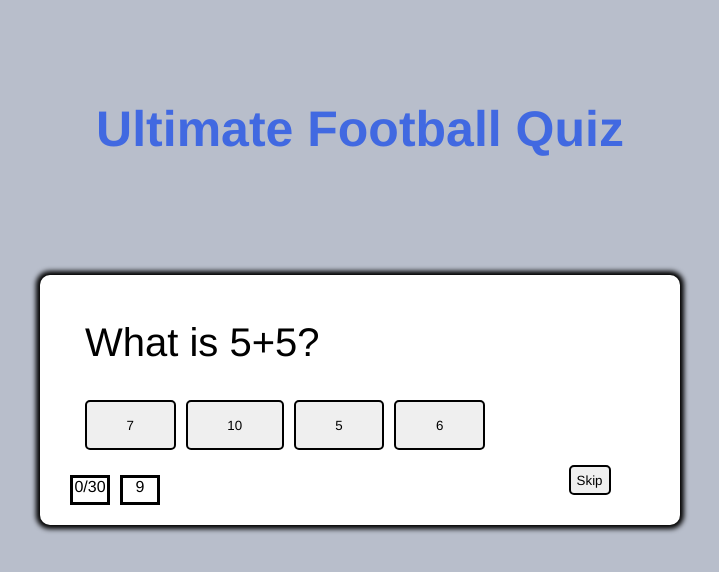
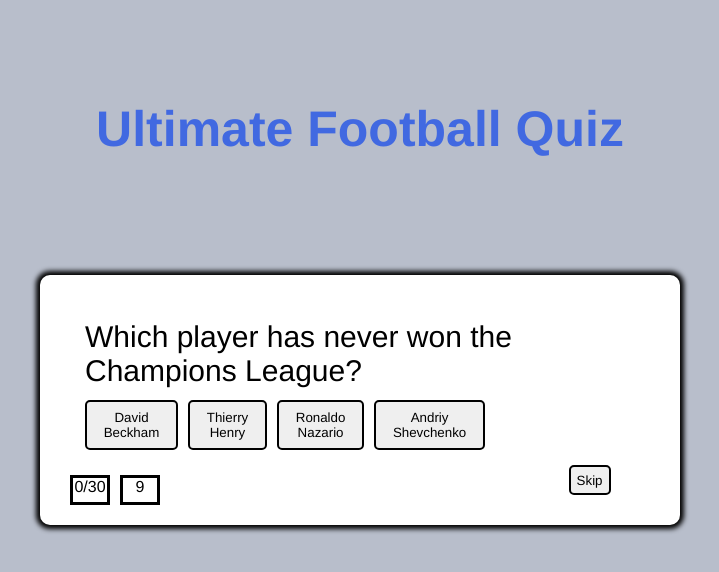
Before and after one commit to Khairuzzaman14/Quiz, a plain HTML site: page index.html in a window 1280 px wide. Both pictures are taken after a click on the button "Start". Shown: the whole page, without its empty margins (280-999 px from the left). Drawn offline with Linux system fonts and the light colour scheme.

Commit message:
Quiz updated with qns but time isnt working

```diff
--- a/index.html
+++ b/index.html
@@ -24,6 +24,7 @@
       <button class="button" id="Next">Next</button>
       <div id="score">Score</div>
       <div id="timer">Timer</div>
+      <div id="result">Result</div>
     </div>
     <script src="script.js"></script>
   </body>
--- a/script.js
+++ b/script.js
@@ -14,6 +14,7 @@ function startQuiz() {
   let score = 0;
   updateScore();
 
+  let time = 10;
   let myInterval = setInterval(updateCountdown, 1000);
   function updateCountdown() {
     timerBox.innerHTML = time;
@@ -46,7 +47,13 @@ function nextQn() {
   console.log("Next question");
   currentQuestion++;
   if (currentQuestion == questions.length) {
+    resultBox.style.visibility = "visible";
     nextButton.style.visibility = "hidden";
+    scoreBox.style.visibility = "hidden";
+    timerBox.style.visibility = "hidden";
+    questionBox.style.visibility = "hidden";
+    document.querySelector("#answers").style.visibility = "hidden";
+    resultBox.innerHTML = `Your score is ${score} points`;
     return;
   }
   questionBox.innerHTML = randomQns[currentQuestion].question;
@@ -195,12 +202,6 @@ ab4.addEventListener("click", function (e) {
   // button.innerHTML == correct
 });
 
-// answers.forEach((element) => {
-//   if (element.innerHTML == randomQns[currentQuestion].correct) {
-
-//   }
-// });
-
 // Score
 let score = 0;
 let scoreBox = document.getElementById("score");
@@ -217,46 +218,231 @@ let questionBox = document.getElementById("question");
 
 const questions = [
   {
-    question: "What is 1+1?",
-    answers: ["2", "3", "4", "5"],
+    question: "Which country won the first ever World Cup in 1930?",
+    answers: ["Uruguay", "Brazil", "England", "France"],
+    correct: "Uruguay",
+  },
+  {
+    question:
+      "With 260 goals, who is the Premier League's all-time top scorer?",
+    answers: [
+      "Alan Shearer",
+      "Wayne Rooney",
+      "Crisitano Ronaldo",
+      "Thierry Henry",
+    ],
+    correct: "Alan Shearer",
+  },
+  {
+    question:
+      "With nine goals, who scored the most goals in a single European Championship tournament?",
+    answers: [
+      "Michel Platini, Euro 84",
+      "Cristiano Ronaldo, Euro 16",
+      "Gerd Muller, Euro 72",
+      "Kylian Mbappe, Euro 20",
+    ],
+    correct: "Michel Platini, Euro 84",
+  },
+  {
+    question:
+      "Which team has been runners-up the most times in the Champions League?",
+    answers: ["AC Milan", "Real Madrid", "Juventus", "Bayern Munich"],
+    correct: "Juventus",
+  },
+  {
+    question: "Which English player has never won the Ballon d'Or",
+    answers: [
+      "Kevin Keegan",
+      "David Beckham",
+      "Michael Owen",
+      "Bobby Charlton",
+    ],
+    correct: "David Beckham",
+  },
+  {
+    question:
+      "Who is the only player to win the Champions League with three different clubs?",
+    answers: [
+      "Clarence Seedorf",
+      "Cristiano Ronaldo",
+      "Thiago Alcantara",
+      "David Beckham",
+    ],
+    correct: "Clarence Seedorf",
+  },
+  {
+    question: "The record number of World Cup goals is 16, scored by who?",
+    answers: ["Ronaldo Nazario", "Pele", "Lionel Messi", "Miroslav Klose"],
+    correct: "Miroslav Klose",
+  },
+  {
+    question: "Who is the world's first £1 million footballer?",
+    answers: [
+      "Giuseppe Savoldi",
+      "Johan Cruyff",
+      "Trevor Francis",
+      "Paolo Rossi",
+    ],
+    correct: "Giuseppe Savoldi",
+  },
+  {
+    question: "Who is the most capped Germany international of all time?",
+    answers: [
+      "Miroslav Klose",
+      "Lothar Matthaus",
+      "Philipp Lahm",
+      "Manuel Neuer",
+    ],
+    correct: "Lothar Matthaus",
+  },
+  {
+    question: "Which player has never won the Champions League?",
+    answers: [
+      "David Beckham",
+      "Thierry Henry",
+      "Ronaldo Nazario",
+      "Andriy Shevchenko",
+    ],
+    correct: "Ronaldo Nazario",
+  },
+  {
+    question: "Romario played for which Dutch club before moving to Barcelona?",
+    answers: ["Ajax", "PSV Eindhoven", "Feyenoord", "FC Groningen"],
+    correct: "PSV Eindhoven",
+  },
+  {
+    question: "Jaap Stam managed which English club?",
+    answers: ["Reading FC", "West Ham United", "Norwich City", "Aston Villa"],
+    correct: "Reading FC",
+  },
+  {
+    question:
+      "Which nation won UEFA Euro 1992 despite not initially qualifying?",
+    answers: ["Croatia", "Italy", "Denmark", "England"],
+    correct: "Denmark",
+  },
+  {
+    question:
+      "Which player holds the record for the most Premier League appearances?",
+    answers: ["Ryan Giggs", "Frank Lampard", "James Milner", "Gareth Barry"],
+    correct: "Gareth Barry",
+  },
+  {
+    question: "Who is the Bundesliga's all-time top goalscorer?",
+    answers: [
+      "Mario Gomez",
+      "Robert Lewandowski",
+      "Gerd Muller",
+      "Miroslav Klose",
+    ],
+    correct: "Gerd Muller",
+  },
+  {
+    question: "Tranbzonspor are a football club based in which country?",
+    answers: ["Italy", "Turkey", "England", "France"],
+    correct: "Turkey",
+  },
+  {
+    question: "What is Juventus' nickname?",
+    answers: ["Bianconeri", "Rossoneri", "Nerazzurri", "Giallorossi"],
+    correct: "Bianconeri",
+  },
+  {
+    question: "Which nation has won the African Cup of Nations the most?",
+    answers: ["Ivory Coast", "Cameroon", "Ghana", "Egypt"],
+    correct: "Egypt",
+  },
+  {
+    question: "Who is the most capped England player with 125 appearances?",
+    answers: [
+      "Wayne Rooney",
+      "Peter Shilton",
+      "David Beckham",
+      "Bobby Charlton",
+    ],
+    correct: "Peter Shilton",
+  },
+  {
+    question: "In what year was Maradona's 'Hand of God' incident?",
+    answers: ["1990", "1982", "1978", "1986"],
+    correct: "1986",
+  },
+  {
+    question: "Which country was runners-up at the 1974 World Cup?",
+    answers: ["Brazil", "Argentina", "Germany", "Netherlands"],
+    correct: "Netherlands",
+  },
+  {
+    question: "How many times have North Korea qualified for the World Cup?",
+    answers: ["0", "1", "2", "3"],
     correct: "2",
   },
   {
-    question: "What is 3+3?",
-    answers: ["2", "3", "5", "6"],
-    correct: "6",
+    question: "Who is Italy's all time top goalscorer?",
+    answers: ["Gigi Riva", "Roberto Baggio", "Filippo Inzaghi", "Paolo Rossi"],
+    correct: "Gigi Riva",
   },
   {
-    question: "What is 5+5?",
-    answers: ["7", "10", "5", "6"],
-    correct: "10",
+    question:
+      "Which country has been runners-up the most times in Copa America?",
+    answers: ["Brazil", "Chile", "Uruguay", "Argentina"],
+    correct: "Argentina",
   },
   {
-    question: "What is 5+5?",
-    answers: ["7", "10", "5", "6"],
-    correct: "10",
+    question: "Which player did not win 3 or more ballon d'Or?",
+    answers: [
+      "Marco van Basten",
+      "Michel Platini",
+      "Ronaldo Nazario",
+      "Johan Cruyff",
+    ],
+    correct: "Ronaldo Nazario",
   },
   {
-    question: "What is 5+5?",
-    answers: ["7", "10", "5", "6"],
-    correct: "10",
+    question: "How many goals did Cristiano Ronaldo scored for Real Madrid?",
+    answers: ["500", "450", "400", "350"],
+    correct: "450",
   },
   {
-    question: "What is 5+5?",
-    answers: ["7", "10", "5", "6"],
-    correct: "10",
+    question: "Who is the only african player to win the ballon d'Or?",
+    answers: ["Mohamed Salah", "Didier Drogba", "Samuel Eto'o", "George Weah"],
+    correct: "George Weah",
   },
   {
-    question: "What is 5+5?",
-    answers: ["7", "10", "5", "6"],
-    correct: "10",
+    question: "How many Premier League titles did Arsene Wenger win?",
+    answers: ["5", "4", "3", "2"],
+    correct: "2",
+  },
+  {
+    question:
+      "Who has kept the most consecutive clean sheets in Champions League?",
+    answers: [
+      "Jens Lehmann",
+      "Iker Casillas",
+      "Gianluigi Buffon",
+      "Thibaut Courtois",
+    ],
+    correct: "Jens Lehmann",
+  },
+  {
+    question: "Which club is the only French club to win the Champions League?",
+    answers: ["Monaco", "PSG", "Marseille", "Lyon"],
+    correct: "Marseille",
   },
 ];
 
 let randomQns = questions.sort(() => Math.random() - 0.5);
 
+// Result box
+
+let resultBox = document.querySelector("#result");
+
+// Onload
+
 window.onload = (event) => {
   scoreBox.style.visibility = "hidden";
+  resultBox.style.visibility = "hidden";
   timerBox.style.visibility = "hidden";
   nextButton.style.visibility = "hidden";
   questionBox.style.visibility = "hidden";
--- a/style.css
+++ b/style.css
@@ -38,7 +38,7 @@ body {
 #question {
   margin: 15px;
   height: 30px;
-  font-size: 40px;
+  font-size: 30px;
   margin-bottom: 50px;
 }
 
@@ -99,3 +99,22 @@ body {
 .button:hover {
   border-color: goldenrod;
 }
+
+#result {
+  position: relative;
+  bottom: 150%;
+  height: 100px;
+  justify-content: center;
+  align-items: center;
+  text-align: center;
+  font-size: 50px;
+  padding: 30px;
+  margin: 10px;
+  color: red;
+}
+
+/* @media only screen and (min-width: 200px) {
+  body {
+    width: 100%;
+  }
+} */
```
Also changed, not shown: haha.js (deleted, +0 -8 lines), 1 other file.
